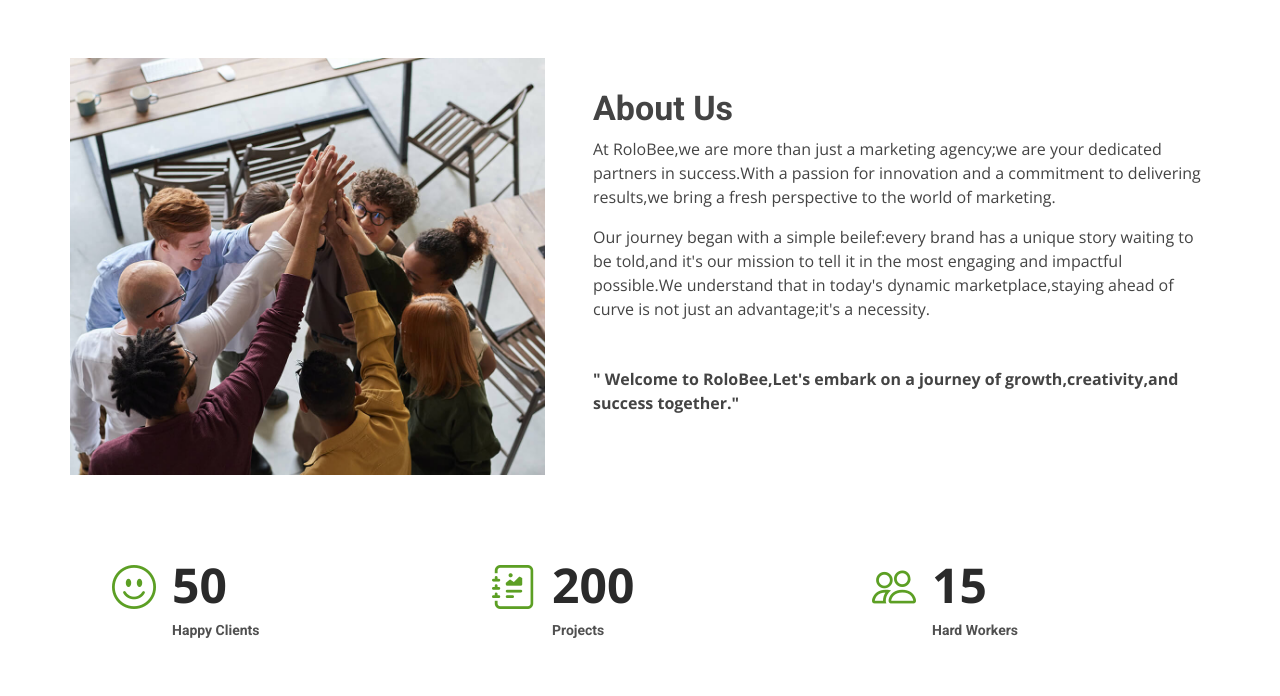
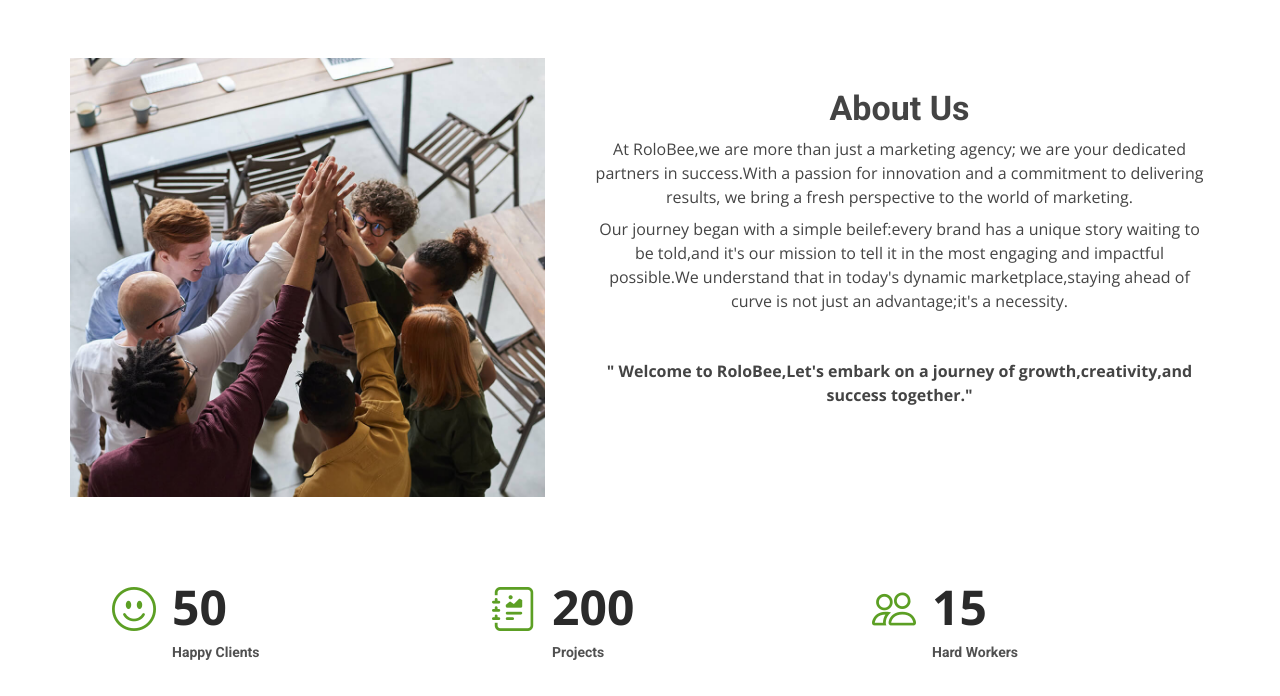
Before and after one commit to HabeebRolobee/Rolobee, a plain HTML site: page index.html in a window 1280 px wide. Shown: the part 802-1498 px from the top of the page. Drawn offline with nearby package versions, Linux system fonts and the light colour scheme.

Commit message:
update index

```diff
--- a/index.html
+++ b/index.html
@@ -156,12 +156,17 @@
         <div class="row no-gutters">
           <div class="image col-xl-5 d-flex align-items-stretch justify-content-center justify-content-lg-start"></div>
           <div class="col-xl-7 ps-0 ps-lg-5 pe-lg-1 d-flex align-items-stretch">
-            <div class="content d-flex flex-column justify-content-center">
+            <div class="content d-flex flex-column justify-content-right">
+              <div class="col-lg-12 col-md-12 col-12 ">
+                <div class="section-title">
               <h3>About Us</h3>
-              <p>
-                 At RoloBee,we are more than just a marketing agency;we are your dedicated partners in success.With a passion for innovation and a commitment to delivering results,we bring a fresh perspective to the world of marketing.
+              <p >
+                 At RoloBee,we are more than just a marketing agency;
+              we are your dedicated partners in success.With a passion for innovation and a commitment to delivering results,
+              we bring a fresh perspective to the world of marketing.
               </p>
-              <div class=" mt-3">
+
+              <div class=" mt-2 ">
                <p>
                 Our journey began with a simple beilef:every brand has a unique story waiting to be told,and it's our mission to tell it in the most engaging and impactful possible.We understand that in today's dynamic marketplace,staying ahead of curve is not just an advantage;it's a necessity.
               </p>
@@ -176,6 +181,7 @@
         </div>
 
       </div>
+    </div>
     </section><!-- End About Section -->
 
     <!-- ======= Counts Section ======= -->
```
